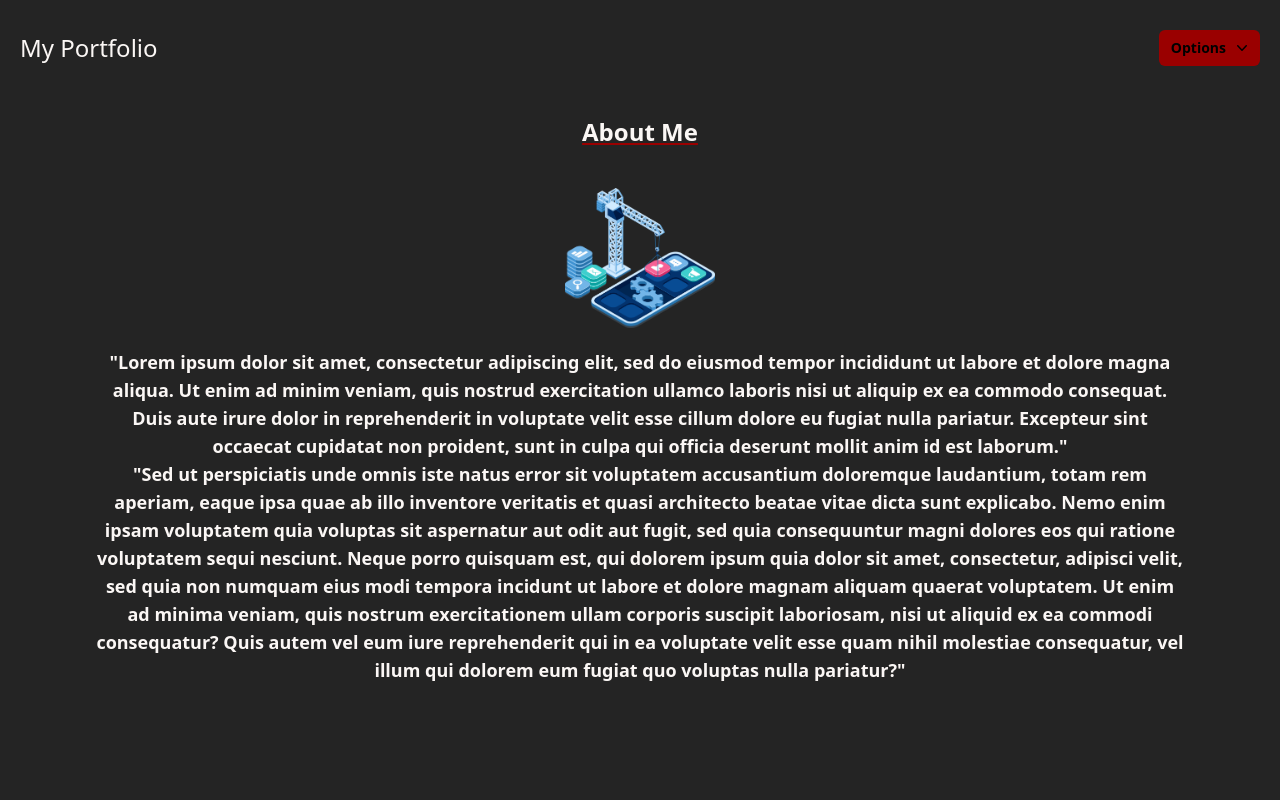
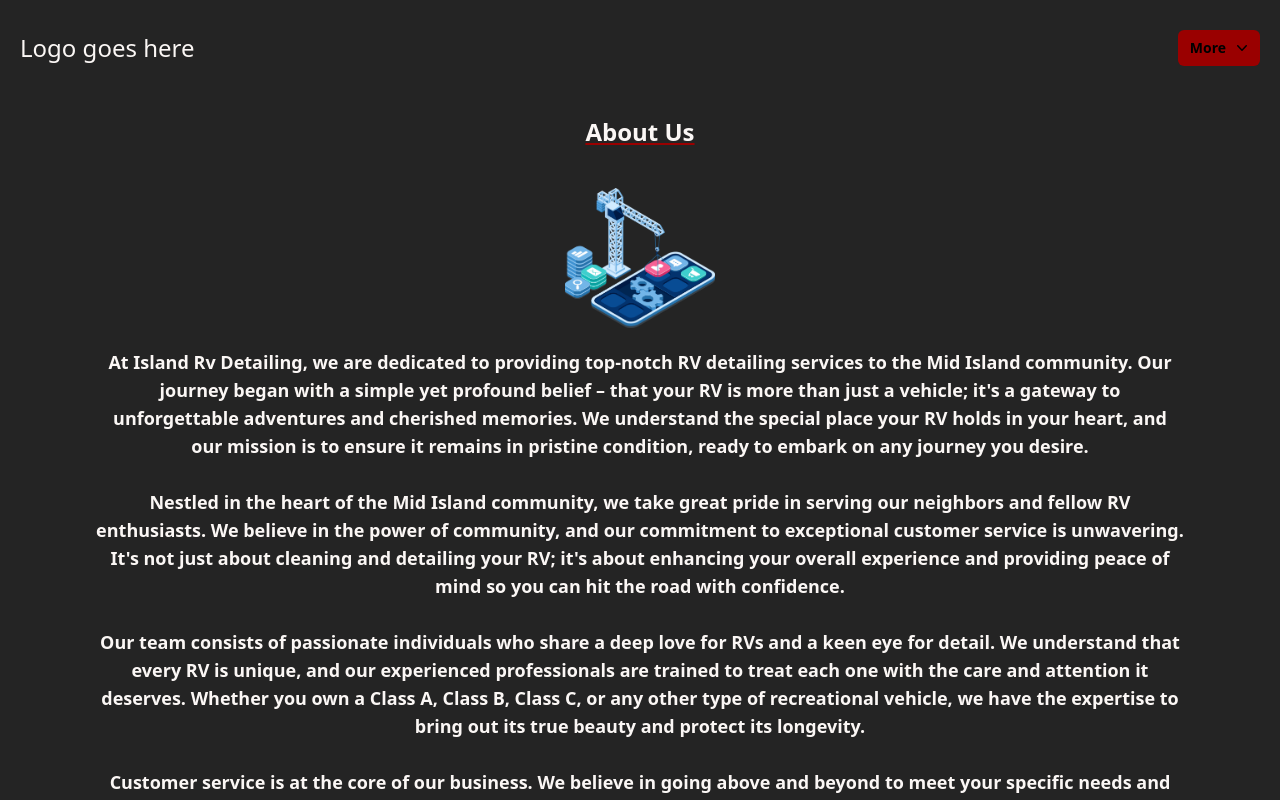
Before and after one commit to nathanpare/islandrvwebsite, a Next.js app: page /aboutme in a window 1280 px wide. Shown: the top 800 px of the page. Built offline with nearby package versions, Linux system fonts and the light colour scheme.

Commit message:
wording changes

```diff
--- a/components/Dropdown.js
+++ b/components/Dropdown.js
@@ -15,7 +15,7 @@ export default function Example() {
     <Menu as="div" className="relative inline-block text-left">
       <div>
         <Menu.Button className="inline-flex w-full justify-center gap-x-1.5 rounded-md bg-[#9A0000] px-3 py-2 text-sm md:text-md font-semibold text-black">
-          Options
+          More
           <ChevronDownIcon className="-mr-1 h-5 w-5 text-black" aria-hidden="true" />
         </Menu.Button>
       </div>
@@ -34,14 +34,14 @@ export default function Example() {
             <Menu.Item>
               {({ active }) => (
                 <a
-                  onClick={() => router.push("/projects")}
+                  onClick={() => router.push("/services")}
                   href="#"
                   className={classNames(
                     active ? 'bg-gray-100 text-black' : 'text-black',
                     'block px-4 py-2 text-sm'
                   )}
                 >
-                  Projects
+                  Services
                 </a>
               )}
             </Menu.Item>
@@ -55,7 +55,7 @@ export default function Example() {
                     'block px-4 py-2 text-sm'
                   )}
                 >
-                  About Me
+                  About Us
                 </a>
               )}
             </Menu.Item>
@@ -69,7 +69,7 @@ export default function Example() {
                     'block px-4 py-2 text-sm'
                   )}
                 >
-                  Contact Me
+                  Contact Us
                 </a>
               )}
             </Menu.Item>
--- a/components/Header.js
+++ b/components/Header.js
@@ -10,7 +10,7 @@ const Header = () => {
      items-center px-5'>
       <p onClick={() => router.push("/")}
         className='text-2xl md:text-xl lg:text-2xl cursor-pointer
-       text-[rgb(251,247,245)]'>My Portfolio</p>
+       text-[rgb(251,247,245)]'>Logo goes here</p>
       <Dropdown />
     </div>
   );
--- a/pages/aboutme.js
+++ b/pages/aboutme.js
@@ -8,7 +8,7 @@ const Aboutme = () => {
   return (
     <div>
       <Head>
-        <title>About Me</title>
+        <title>About Us</title>
         <meta name="description" content="Generated by create next app" />
         <meta name="viewport" content="width=device-width, initial-scale=1" />
         <link rel="icon" href="/favicon.ico" />
@@ -16,36 +16,30 @@ const Aboutme = () => {
 
       <Header />
       <p className='text-[rgb(251,247,245)] text-2xl font-semibold text-center
-       decoration-[#9A0000] underline pt-5 pb-10'>About Me</p>
+       decoration-[#9A0000] underline pt-5 pb-10'>About Us</p>
 
       <div className='flex flex-col items-center justify-center'>
         <Image src="/pngaaa.com-4993052.png" alt='' height={150} width={150} />
         <p className='text-[rgb(251,247,245)] text-lg font-semibold text-center
-       py-5 px-12 md:px-24'>"Lorem ipsum dolor sit amet,
-          consectetur adipiscing elit, sed do eiusmod tempor
-          incididunt ut labore et dolore magna aliqua.
-          Ut enim ad minim veniam, quis nostrud exercitation ullamco
-          laboris nisi ut aliquip ex ea commodo consequat.
-          Duis aute irure dolor in reprehenderit in voluptate
-          velit esse cillum dolore eu fugiat nulla pariatur.
-          Excepteur sint occaecat cupidatat non proident,
-          sunt in culpa qui officia deserunt mollit anim id est laborum." <br></br>
-          "Sed ut perspiciatis unde omnis iste natus error sit voluptatem
-          accusantium doloremque laudantium, totam rem aperiam,
-          eaque ipsa quae ab illo inventore veritatis et quasi
-          architecto beatae vitae dicta sunt explicabo.
-          Nemo enim ipsam voluptatem quia voluptas sit aspernatur aut odit
-          aut fugit, sed quia consequuntur magni dolores eos qui ratione
-          voluptatem sequi nesciunt. Neque porro quisquam est,
-          qui dolorem ipsum quia dolor sit amet, consectetur,
-          adipisci velit, sed quia non numquam eius modi tempora
-          incidunt ut labore et dolore magnam aliquam quaerat
-          voluptatem. Ut enim ad minima veniam, quis nostrum
-          exercitationem ullam corporis suscipit laboriosam,
-          nisi ut aliquid ex ea commodi consequatur? Quis autem vel
-          eum iure reprehenderit qui in ea voluptate velit esse quam
-          nihil molestiae consequatur, vel illum qui dolorem
-          eum fugiat quo voluptas nulla pariatur?"
+       py-5 px-12 md:px-24'>At Island Rv Detailing, we are dedicated to providing top-notch RV detailing services to the Mid Island community. Our journey began with a simple yet profound belief – that your RV is more than just a vehicle; it's a gateway to unforgettable adventures and cherished memories. We understand the special place your RV holds in your heart, and our mission is to ensure it remains in pristine condition, ready to embark on any journey you desire. <br></br> <br></br>
+
+       Nestled in the heart of the Mid Island community, we take great pride in serving our neighbors and fellow RV enthusiasts. We believe in the power of community, and our commitment to exceptional customer service is unwavering. It's not just about cleaning and detailing your RV; it's about enhancing your overall experience and providing peace of mind so you can hit the road with confidence. <br></br> <br></br>
+
+       Our team consists of passionate individuals who share a deep love for RVs and a keen eye for detail. We understand that every RV is unique, and our experienced professionals are trained to treat each one with the care and attention it deserves. Whether you own a Class A, Class B, Class C, or any other type of recreational vehicle, we have the expertise to bring out its true beauty and protect its longevity. <br></br> <br></br>
+
+       Customer service is at the core of our business. We believe in going above and beyond to meet your specific needs and expectations. When you choose Island Rv Detailing, you're not just choosing a service; you're selecting a partner in preserving and enhancing the value of your RV investment. Our friendly and knowledgeable team is always ready to answer your questions, provide expert advice, and ensure that you have a delightful experience with us from start to finish. <br></br> <br></br>
+
+       What sets us apart is our meticulous approach to RV detailing. We don't just clean the surface; we delve deep into every nook and cranny to make your RV shine from the inside out. We use the finest quality products and the latest industry techniques to remove dirt, grime, and environmental contaminants while protecting your RV's paint, interior, and all other components. Our commitment to eco-friendly practices also means that your RV can sparkle without harming the environment. <br></br> <br></br>
+
+       Beyond exterior detailing, we also specialize in interior RV detailing. We understand that the inside of your RV is where you create lasting memories with loved ones. That's why we pay special attention to cleaning, sanitizing, and refreshing the interior, ensuring that your home away from home remains a comfortable and inviting space. Whether it's upholstery, carpets, kitchen surfaces, or bathroom amenities, we leave no stone unturned in making your RV pristine.<br></br> <br></br>
+
+       At Island Rv Detailing, we believe that a well-maintained RV is not only a source of pride but also a symbol of the freedom and adventure that comes with the RV lifestyle. We are passionate about helping you maintain the value of your RV and ensuring that it's always ready for your next escapade. Our detail-oriented approach extends to the protection of your RV's finish, and we offer premium services such as waxing, polishing, and paint protection to keep it looking its best for years to come. <br></br> <br></br>
+
+       We are proud to be a part of the Mid Island community, and we appreciate the trust our fellow community members have placed in us. It's an honor to serve you, and we are committed to exceeding your expectations. Whether you're a seasoned RV traveler or new to the world of recreational vehicles, we're here to cater to your unique needs and provide personalized solutions to keep your RV in prime condition.
+
+       Thank you for considering Island Rv Detailing as your RV detailing partner. We look forward to serving you, preserving the beauty of your RV, and being a part of the adventures that await you. Your journey is our journey, and we can't wait to help you make every mile memorable. <br></br> <br></br>
+
+       Island Rv Detailing – Where Your RV's Beauty Meets Our Passion.
         </p>
       </div>
     </div>
--- a/pages/contact.js
+++ b/pages/contact.js
@@ -43,7 +43,7 @@ const Contact = () => {
       <Header />
       <p className='text-[rgb(251,247,245)] text-2xl md:text-3xl lg:text-4xl
        font-semibold text-center decoration-[#9A0000] underline pt-20'>
-        Send me an Email!</p>
+        Send us an Email!</p>
 
       <form
         id='contact-form' onSubmit={handleSubmit(onSubmit)}
@@ -74,7 +74,7 @@ const Contact = () => {
         <textarea
           {...register("message", { required: true })}
           className='contactInput'
-          placeholder='Message'
+          placeholder='Message (desired service, size of unit, your availability)'
           minLength="1"
           maxLength="1500"
         />
--- a/pages/index.js
+++ b/pages/index.js
@@ -15,7 +15,7 @@ export default function Home() {
   return (
     <div>
       <Head>
-        <title>Portfolio</title>
+        <title>Island Rv Detailing</title>
         <meta name="description" content="Generated by create next app" />
         <meta name="viewport" content="width=device-width, initial-scale=1" />
         <link rel="icon" href="/favicon.ico" />
@@ -28,8 +28,8 @@ export default function Home() {
           <div className='text-3xl sm:text-4xl font-semibold md:text-5xl
            lg:text-6xl'>
             <Typewriter
-              words={['Welcome to my Porfolio!', 'Take a look at my work!',
-                'See how I can be an asset for you!', "Send me an email!"]}
+              words={['Island Rv Detailing', 'Take a look at our services!',
+                'Read about us!', "Send us an email!"]}
               loop={4}
               typeSpeed={70}
               deleteSpeed={50}
@@ -56,7 +56,7 @@ export default function Home() {
                 delay: 3.5,
                 duration: 1
               }}>
-              <p>first tagline here</p>
+              <p>We detail</p>
             </motion.div>
 
             <motion.div
@@ -74,7 +74,7 @@ export default function Home() {
                 delay: 3.5,
                 duration: 1,
               }}>
-              <p>Second tagline here</p>
+              <p>You explore</p>
             </motion.div>
           </div>
 
@@ -95,7 +95,7 @@ export default function Home() {
             }}>
             <button onClick={() => router.push("/contact")}
               className='bg-[#9A0000] py-2 px-8 sm:py-3 sm:px-10 rounded-md
-           text-black font-bold text-lg'>Contact Me</button>
+           text-black font-bold text-lg'>Contact Us</button>
           </motion.div>
         </div>
       </main>
```
Also changed, not shown: pages/services.js (renamed from pages/projects.js, +6 -6 lines).
